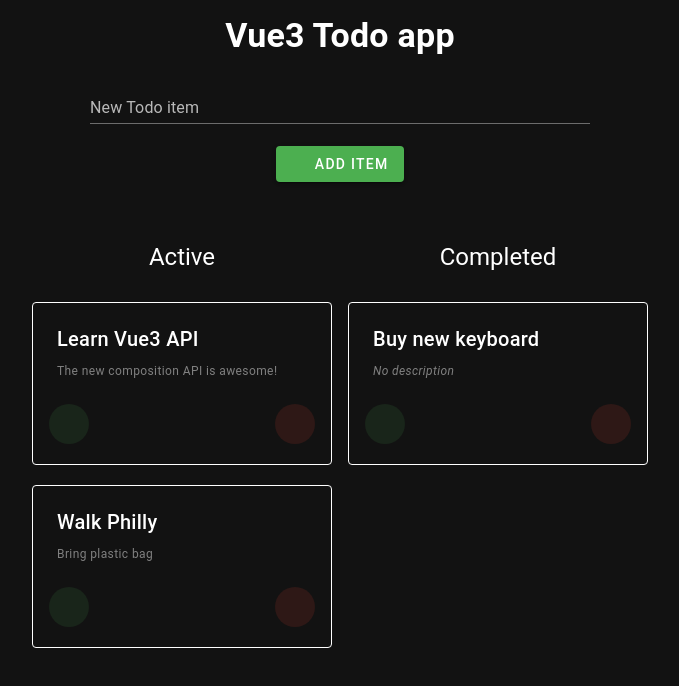
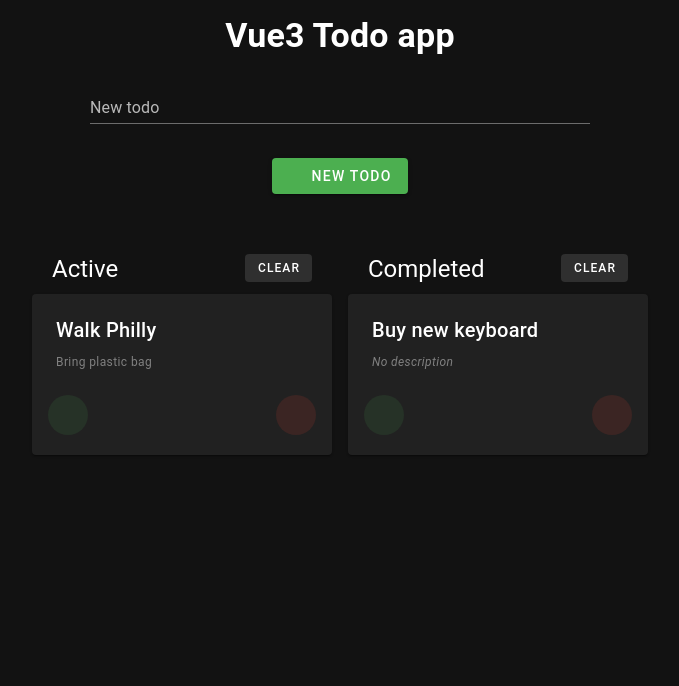
Before and after one commit to lucidkodo/vue3-todo, a Vue app in the folder buildable/: page / in a window 1280 px wide. Both pictures are taken after a click on the button 595 px from the left and 424 px from the top of the page. Shown: the top 686 px of the page, without its empty margins (300-979 px from the left). Built offline with nearby package versions, Linux system fonts and the light colour scheme; the HTML template or start-up script is replaced by a standard one.

Commit message:
Finalize functionality and finetune styling

```diff
--- a/buildable/src/App.vue
+++ b/buildable/src/App.vue
@@ -1,9 +1,9 @@
 <script lang="ts">
 import { getDefaultTodos } from './helper';
 
-const defaultData = getDefaultTodos();
-const activeTodos = defaultData.filter((t) => !t.isCompleted);
-const completedTodos = defaultData.filter((t) => t.isCompleted);
+const data = getDefaultTodos();
+const _activeTodos = data.filter((t) => !t.isCompleted);
+const _inactiveTodos = data.filter((t) => t.isCompleted);
 </script>
 
 <script setup lang="ts">
@@ -13,15 +13,12 @@ import TheSnackbar from './components/TheSnackbar.vue';
 import TodoColumn from './components/TodoColumn.vue';
 import { TodoItem } from './types';
 
-const showSnackbar = ref<boolean>(true);
+const showSnackbar = ref<boolean>(false);
 const snackbarMsg = ref<string>('');
-const todos = ref<TodoItem[]>(activeTodos);
+const activeTodos = ref<TodoItem[]>(_activeTodos);
+const inactiveTodos = ref<TodoItem[]>(_inactiveTodos);
 
 function openSnackbar(msg?: string) {
-  if (showSnackbar.value === true) {
-    return;
-  }
-
   showSnackbar.value = true;
   snackbarMsg.value = msg || '';
 }
@@ -32,8 +29,42 @@ function closeSnackbar() {
 }
 
 function handleSubmit(newTodo: TodoItem) {
-  todos.value.unshift(newTodo);
+  activeTodos.value.unshift(newTodo);
   openSnackbar(`"${newTodo.title}" added`);
+}
+
+function markAsDone(id: string) {
+  const index = activeTodos.value.findIndex((t) => t.id === id);
+  const target = { ...activeTodos.value[index] };
+
+  target.isCompleted = true;
+  inactiveTodos.value.unshift(target);
+  activeTodos.value.splice(index, 1);
+}
+
+function restoreTodo(id: string) {
+  const index = inactiveTodos.value.findIndex((t) => t.id === id);
+  const target = { ...inactiveTodos.value[index] };
+
+  target.isCompleted = false;
+  activeTodos.value.unshift(target);
+  inactiveTodos.value.splice(index, 1);
+}
+
+function removeFromList(column: string, id: string) {
+  const targetArray = column === 'active' ? activeTodos : inactiveTodos;
+  const index = targetArray.value.findIndex((t) => t.id === id);
+
+  targetArray.value.splice(index, 1);
+}
+
+function clearList(column: string) {
+  const targetArray = column === 'active' ? activeTodos : inactiveTodos;
+  if (targetArray.value.length === 0) {
+    return;
+  }
+
+  targetArray.value.length = 0;
 }
 </script>
 
@@ -43,8 +74,20 @@ function handleSubmit(newTodo: TodoItem) {
     <TheForm @submit="handleSubmit" />
 
     <div :class="$style.content">
-      <TodoColumn columnTitle="Active" :todos="todos" />
-      <TodoColumn columnTitle="Completed" :todos="completedTodos" />
+      <TodoColumn
+        columnTitle="Active"
+        :todos="activeTodos"
+        @done="markAsDone"
+        @delete="removeFromList('active', $event)"
+        @clear="clearList('active')"
+      />
+      <TodoColumn
+        columnTitle="Completed"
+        :todos="inactiveTodos"
+        @restore="restoreTodo"
+        @delete="removeFromList('inactive', $event)"
+        @clear="clearList('inactive')"
+      />
     </div>
   </v-container>
 
--- a/buildable/src/components/TheForm.vue
+++ b/buildable/src/components/TheForm.vue
@@ -63,12 +63,13 @@ export default {
 <template>
   <v-form @submit.prevent="submit" :class="$style.form">
     <v-text-field
+      class="mb-3"
       v-model.trim="title"
       append-inner-icon="mdi-sticker-plus"
       variant="underlined"
       clear-icon="mdi-close"
       clearable
-      label="New Todo item"
+      label="New todo"
       type="text"
       :error="errorMsg.length > 0"
       :error-messages="errorMsg"
@@ -88,7 +89,7 @@ export default {
     />
     <v-btn @click.submit="submit" color="green">
       <v-icon icon="mdi-plus-thick" class="mr-1" />
-      Add item
+      new todo
     </v-btn>
   </v-form>
 </template>
--- a/buildable/src/components/TodoCard.vue
+++ b/buildable/src/components/TodoCard.vue
@@ -1,25 +1,43 @@
 <script setup lang="ts">
 import { PropType } from 'vue';
-import { TodoItem } from '../types';
+import { TodoItem, TodoEvent } from '../types';
 
 defineProps({
   todo: { type: Object as PropType<TodoItem>, required: true },
 });
+
+const emit = defineEmits<TodoEvent>();
 </script>
 
 <template>
-  <v-card class="mx-auto mt-5 py-3 px-2" width="300" variant="outlined">
+  <v-card class="mx-auto py-3 px-2 mb-3" width="300" variant="elevated">
     <v-card-title>{{ todo.title }}</v-card-title>
-    <v-card-text :class="['text-caption', todo.desc ? '' : 'no-desc']">
+    <v-card-text :class="['text-caption', !todo.desc && 'no-desc']">
       {{ todo.desc || 'No description' }}
     </v-card-text>
     <v-card-actions class="justify-space-between">
-      <v-btn color="green" variant="tonal" icon="mdi-check" size="small" />
+      <v-btn
+        v-if="!todo.isCompleted"
+        color="green"
+        variant="tonal"
+        icon="mdi-check"
+        size="small"
+        @click="emit('done', todo.id)"
+      />
+      <v-btn
+        v-else
+        color="green"
+        variant="tonal"
+        icon="mdi-restore"
+        size="small"
+        @click="emit('restore', todo.id)"
+      />
       <v-btn
         color="red"
         variant="tonal"
         icon="mdi-delete-outline"
         size="small"
+        @click="emit('delete', todo.id)"
       />
     </v-card-actions>
   </v-card>
--- a/buildable/src/components/TodoColumn.vue
+++ b/buildable/src/components/TodoColumn.vue
@@ -1,20 +1,74 @@
 <script setup lang="ts">
-import { TodoItem } from '../types';
+import {
+  TodoItem,
+  // ColumnEvent
+} from '../types';
 import TodoCard from './TodoCard.vue';
 
 defineProps({
   columnTitle: { type: String, required: true },
   todos: { type: Array<TodoItem>, required: true },
 });
+
+/**
+ * Registering event using defineEmits is showing warning upon emission,
+ * not sure why.
+ */
+// const emit = defineEmits<ColumnEvent>();
+const emit = defineEmits(['done', 'restore', 'delete', 'clear']);
+
+function propagateDoneEvent(id: string) {
+  emit('done', id);
+}
+
+function propagateRestoreEvent(id: string) {
+  emit('restore', id);
+}
+
+function propagateDeleteEvent(id: string) {
+  emit('delete', id);
+}
+
+function clearTodoList() {
+  emit('clear');
+}
 </script>
 
 <template>
-  <div>
-    <div class="text-h5">{{ columnTitle }}</div>
-    <div v-if="todos.length" elevation="2" class="pa-2 text-left">
-      <TodoCard v-for="(todo, index) in todos" :key="index" :todo="todo" />
+  <div :class="$style.cardColumn">
+    <div :class="['d-flex justify-space-between px-7', $style.titleGroup]">
+      <div class="text-h5">{{ columnTitle }}</div>
+      <v-btn size="small" variant="tonal" @click="clearTodoList">Clear</v-btn>
     </div>
+    <div v-if="todos.length" class="pa-2 text-left">
+      <TodoCard
+        v-for="(todo, index) in todos"
+        :key="index"
+        :todo="todo"
+        @done="propagateDoneEvent"
+        @restore="propagateRestoreEvent"
+        @delete="propagateDeleteEvent"
+      />
+    </div>
+    <v-card
+      v-else
+      :class="['text-body-2 ma-2  no-desc', $style.clearedText]"
+      text="All cleared 🎉"
+    />
   </div>
 </template>
 
-<style lang="scss"></style>
+<style lang="scss" module>
+.cardColumn {
+  margin-bottom: 40px;
+}
+
+.titleGroup {
+  width: 100%;
+}
+
+.clearedText {
+  width: 300px;
+  margin-top: 30px;
+}
+</style>
--- a/buildable/src/types.ts
+++ b/buildable/src/types.ts
@@ -4,3 +4,14 @@ export interface TodoItem {
   desc: string;
   isCompleted: boolean;
 }
+
+// Event interfaces
+export interface TodoEvent {
+  (event: 'done', id: TodoItem['id']): void;
+  (event: 'restore', id: TodoItem['id']): void;
+  (event: 'delete', id: TodoItem['id']): void;
+}
+
+export interface ColumnEvent extends TodoEvent {
+  (event: 'clear', column: string): void;
+}
```
